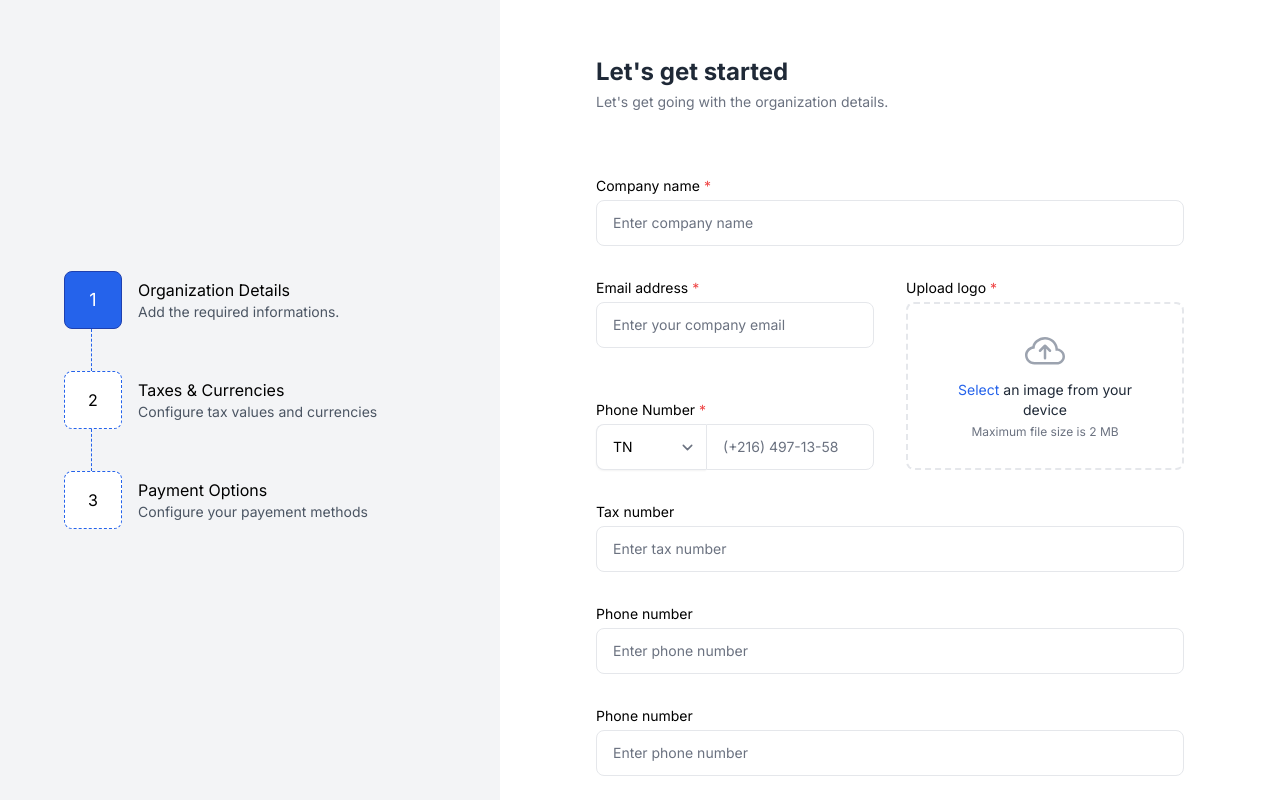
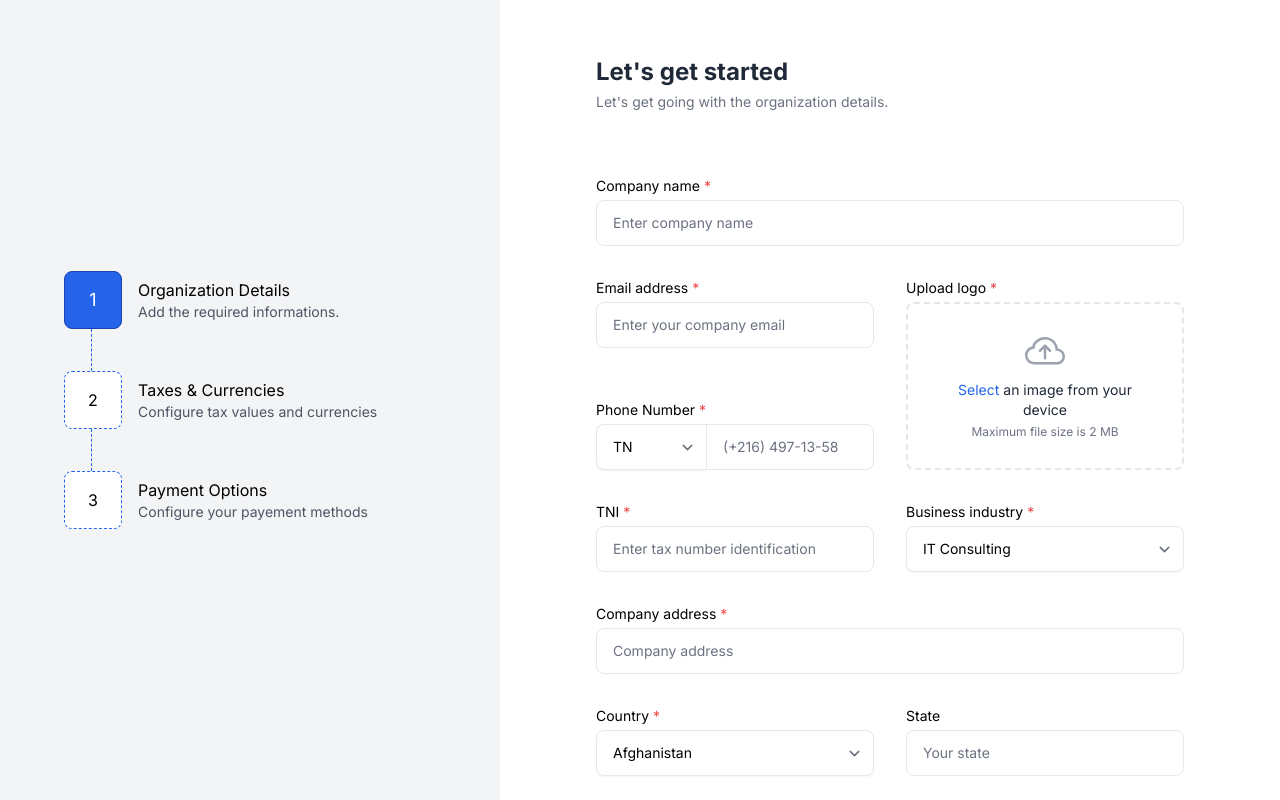
Before and after one commit to Manel-Rejeb/InvoiceMaster, a Next.js app in the folder client/: page /org in a window 1280 px wide. Built offline with nearby package versions, Linux system fonts and the light colour scheme.

Commit message:
creating the organization config page

```diff
--- a/client/components/steps/form/orga-config.tsx
+++ b/client/components/steps/form/orga-config.tsx
@@ -2,12 +2,15 @@
 
 import type { FC, ChangeEvent } from 'react'
 import { useState } from 'react'
+import Link from 'next/link'
 
 import { Input } from '@/ui/input/input'
 import { Select } from '@/ui/select/select'
 import { File } from '@/ui/input/file'
 
 import { COUNTIRES_PHONE_CODE } from '@/constants/countries-code'
+import { INDUSTRIES_BUSINESS } from '@/constants/industry'
+import { COUNTRY_NAMES } from '@/constants/countries'
 
 export const OrgaConfig: FC = () => {
   const [selectPhone, setSelectedPhone] = useState('+216')
@@ -49,10 +52,35 @@ export const OrgaConfig: FC = () => {
           </div>
         </div>
 
-        <Input type='text' label='Tax number' placeholder='Enter tax number' />
-        <Input type='text' label='Phone number' placeholder='Enter phone number' />
-        <Input type='text' label='Phone number' placeholder='Enter phone number' />
-        <Input type='text' label='Phone number' placeholder='Enter phone number' />
+        <div className='flex gap-8'>
+          <Input required type='text' label='TNI' placeholder='Enter tax number identification' />
+          <div className='flex-1'>
+            <Select required selectedValue='' label='Business industry' data={INDUSTRIES_BUSINESS} />
+          </div>
+        </div>
+
+        <Input required type='text' label='Company address' placeholder='Company address' />
+
+        <div className='flex gap-8'>
+          <div className='flex-1'>
+            <Select required selectedValue='Tunisia' label='Country' data={COUNTRY_NAMES} />
+          </div>
+          <Input type='text' label='State' placeholder='Your state' />
+        </div>
+
+        <div className='flex gap-8'>
+          <Input required type='text' label='Post code' placeholder='Your post code' />
+          <Input required type='text' label='City' placeholder='Your city' />
+        </div>
+      </div>
+
+      <div className='flex items-center justify-start'>
+        <Link
+          passHref
+          href={`/org?step=2`}
+          className=' capitalize py-3 px-7 flex justify-center items-center gap-x-2 text-sm font-semibold rounded-lg border border-transparent bg-blue-600 text-white hover:bg-blue-700 disabled:opacity-50 disabled:pointer-events-none dark:focus:outline-none dark:focus:ring-1 dark:focus:ring-gray-600'>
+          next step
+        </Link>
       </div>
     </div>
   )
--- /dev/null
+++ b/client/constants/countries.ts
@@ -0,0 +1,75 @@
+export const COUNTRY_NAMES: { label: string; value: string }[] = [
+  { label: 'Afghanistan', value: 'Afghanistan' },
+  { label: 'Albania', value: 'Albania' },
+  { label: 'Algeria', value: 'Algeria' },
+  { label: 'Andorra', value: 'Andorra' },
+  { label: 'Angola', value: 'Angola' },
+  { label: 'Antigua and Barbuda', value: 'Antigua and Barbuda' },
+  { label: 'Argentina', value: 'Argentina' },
+  { label: 'Armenia', value: 'Armenia' },
+  { label: 'Australia', value: 'Australia' },
+  { label: 'Austria', value: 'Austria' },
+  { label: 'Azerbaijan', value: 'Azerbaijan' },
+  { label: 'Bahamas', value: 'Bahamas' },
+  { label: 'Bahrain', value: 'Bahrain' },
+  { label: 'Bangladesh', value: 'Bangladesh' },
+  { label: 'Barbados', value: 'Barbados' },
+  { label: 'Belarus', value: 'Belarus' },
+  { label: 'Belgium', value: 'Belgium' },
+  { label: 'Belize', value: 'Belize' },
+  { label: 'Benin', value: 'Benin' },
+  { label: 'Bhutan', value: 'Bhutan' },
+  { label: 'Bolivia', value: 'Bolivia' },
+  { label: 'Bosnia and Herzegovina', value: 'Bosnia and Herzegovina' },
+  { label: 'Botswana', value: 'Botswana' },
+  { label: 'Brazil', value: 'Brazil' },
+  { label: 'Brunei', value: 'Brunei' },
+  { label: 'Bulgaria', value: 'Bulgaria' },
+  { label: 'Burkina Faso', value: 'Burkina Faso' },
+  { label: 'Burundi', value: 'Burundi' },
+  { label: 'Cabo Verde', value: 'Cabo Verde' },
+  { label: 'Cambodia', value: 'Cambodia' },
+  { label: 'Cameroon', value: 'Cameroon' },
+  { label: 'Canada', value: 'Canada' },
+  { label: 'Central African Republic', value: 'Central African Republic' },
+  { label: 'Chad', value: 'Chad' },
+  { label: 'Chile', value: 'Chile' },
+  { label: 'China', value: 'China' },
+  { label: 'Colombia', value: 'Colombia' },
+  { label: 'Comoros', value: 'Comoros' },
+  { label: 'Congo', value: 'Congo' },
+  { label: 'Costa Rica', value: 'Costa Rica' },
+  { label: 'Croatia', value: 'Croatia' },
+  { label: 'Cuba', value: 'Cuba' },
+  { label: 'Cyprus', value: 'Cyprus' },
+  { label: 'Czech Republic', value: 'Czech Republic' },
+  { label: 'Denmark', value: 'Denmark' },
+  { label: 'Djibouti', value: 'Djibouti' },
+  { label: 'Dominica', value: 'Dominica' },
+  { label: 'Dominican Republic', value: 'Dominican Republic' },
+  { label: 'Ecuador', value: 'Ecuador' },
+  { label: 'Egypt', value: 'Egypt' },
+  { label: 'El Salvador', value: 'El Salvador' },
+  { label: 'Equatorial Guinea', value: 'Equatorial Guinea' },
+  { label: 'Eritrea', value: 'Eritrea' },
+  { label: 'Estonia', value: 'Estonia' },
+  { label: 'Eswatini', value: 'Eswatini' },
+  { label: 'Ethiopia', value: 'Ethiopia' },
+  { label: 'Fiji', value: 'Fiji' },
+  { label: 'Finland', value: 'Finland' },
+  { label: 'France', value: 'France' },
+  { label: 'Gabon', value: 'Gabon' },
+  { label: 'Gambia', value: 'Gambia' },
+  { label: 'Georgia', value: 'Georgia' },
+  { label: 'Germany', value: 'Germany' },
+  { label: 'Ghana', value: 'Ghana' },
+  { label: 'Greece', value: 'Greece' },
+  { label: 'Grenada', value: 'Grenada' },
+  { label: 'Guatemala', value: 'Guatemala' },
+  { label: 'Guinea', value: 'Guinea' },
+  { label: 'Guinea-Bissau', value: 'Guinea-Bissau' },
+  { label: 'Guyana', value: 'Guyana' },
+  { label: 'Haiti', value: 'Haiti' },
+  { label: 'Honduras', value: 'Honduras' },
+  { label: 'Hungary', value: 'Hungary' },
+]
--- /dev/null
+++ b/client/constants/industry.ts
@@ -0,0 +1,36 @@
+export const INDUSTRIES_BUSINESS: { label: string; value: string }[] = [
+  { label: 'IT Consulting', value: 'it consulting' },
+  { label: 'Finance', value: 'finance' },
+  { label: 'Healthcare', value: 'healthcare' },
+  { label: 'Manufacturing', value: 'manufacturing' },
+  { label: 'Retail', value: 'retail' },
+  { label: 'Real Estate', value: 'real estate' },
+  { label: 'Hospitality', value: 'hospitality' },
+  { label: 'Education', value: 'education' },
+  { label: 'Transportation', value: 'transportation' },
+  { label: 'Construction', value: 'construction' },
+  { label: 'Telecommunications', value: 'telecommunications' },
+  { label: 'Media', value: 'media' },
+  { label: 'Energy', value: 'energy' },
+  { label: 'Automotive', value: 'automotive' },
+  { label: 'Agriculture', value: 'agriculture' },
+  { label: 'Legal', value: 'legal' },
+  { label: 'Insurance', value: 'insurance' },
+  { label: 'Entertainment', value: 'entertainment' },
+  { label: 'Advertising', value: 'advertising' },
+  { label: 'Technology', value: 'technology' },
+  { label: 'Consulting', value: 'consulting' },
+  { label: 'Architecture', value: 'architecture' },
+  { label: 'Biotechnology', value: 'biotechnology' },
+  { label: 'E-commerce', value: 'e-commerce' },
+  { label: 'Food and Beverage', value: 'food and beverage' },
+  { label: 'Gaming', value: 'gaming' },
+  { label: 'Human Resources', value: 'human resources' },
+  { label: 'Marketing', value: 'marketing' },
+  { label: 'Pharmaceuticals', value: 'pharmaceuticals' },
+  { label: 'Public Relations', value: 'public relations' },
+  { label: 'Security', value: 'security' },
+  { label: 'Software Development', value: 'software development' },
+  { label: 'Travel and Tourism', value: 'travel and tourism' },
+  { label: 'Waste Management', value: 'waste management' },
+]
--- a/client/mocks/countries-code.ts
+++ /dev/null
@@ -1 +0,0 @@
-const COUNT
--- a/client/ui/select/select.tsx
+++ b/client/ui/select/select.tsx
@@ -15,7 +15,7 @@ type ComponentProps = {
 export const Select: FC<ComponentProps & Record<string, any>> = ({
   label,
   required = false,
-  selectedValue = '+216',
+  selectedValue,
   data,
   errorMessages,
   ...rest
```
